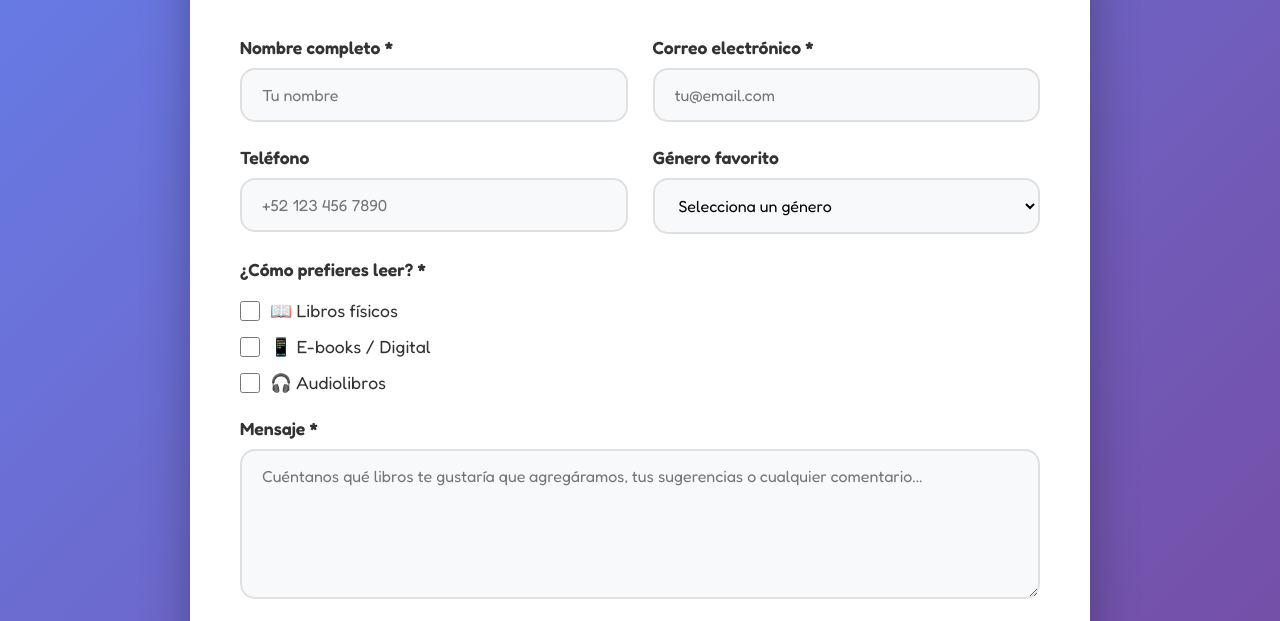
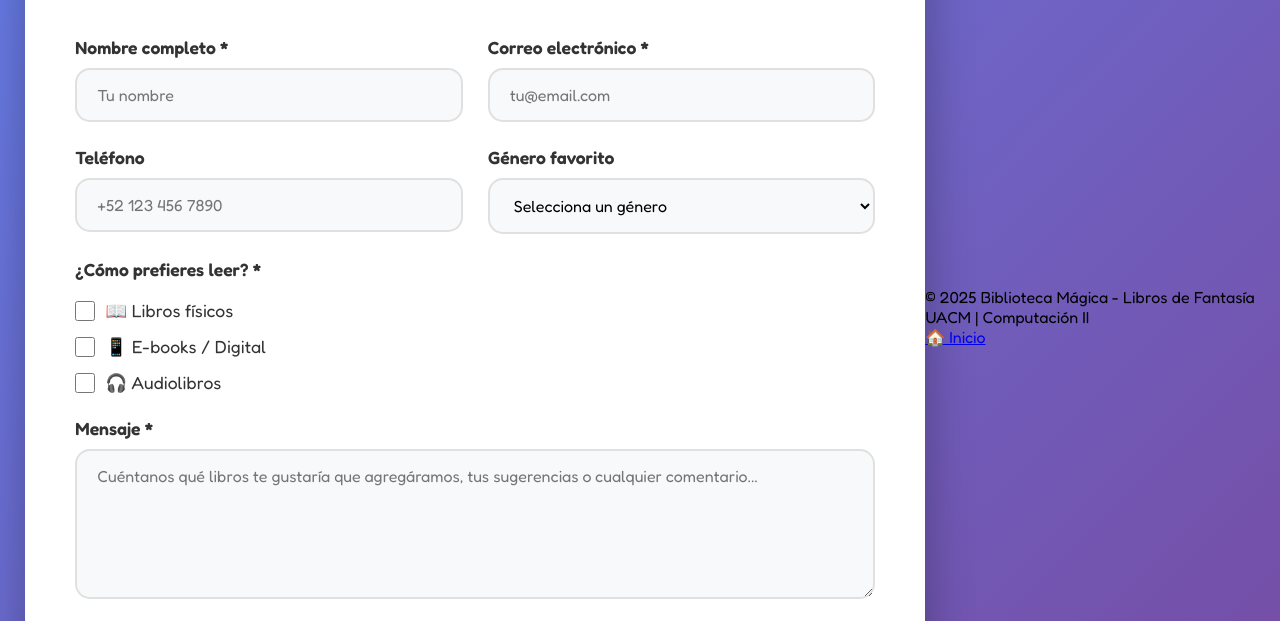
Before and after one commit to Jacque221/Contactame, a plain HTML site: page index.html in a window 1280 px wide. Shown: the part 171-792 px from the top of the page. Drawn offline with Linux system fonts and the light colour scheme.

Commit message:
Add files via upload

```diff
--- a/index.html
+++ b/index.html
@@ -80,7 +80,11 @@
             <button type="submit" class="submit-btn">Enviar Mensaje 📨</button>
         </form>
     </div>
-
+ <footer>
+        <p>© 2025 Biblioteca Mágica - Libros de Fantasía</p>
+        <p>UACM | Computación II</p>
+     <a href="https://jacque221.github.io/Biblioteca/">🏠 Inicio</a></p>
+    </footer>
     <script>
         document.getElementById('contactForm').addEventListener('submit', function(e) {
             e.preventDefault();
```
